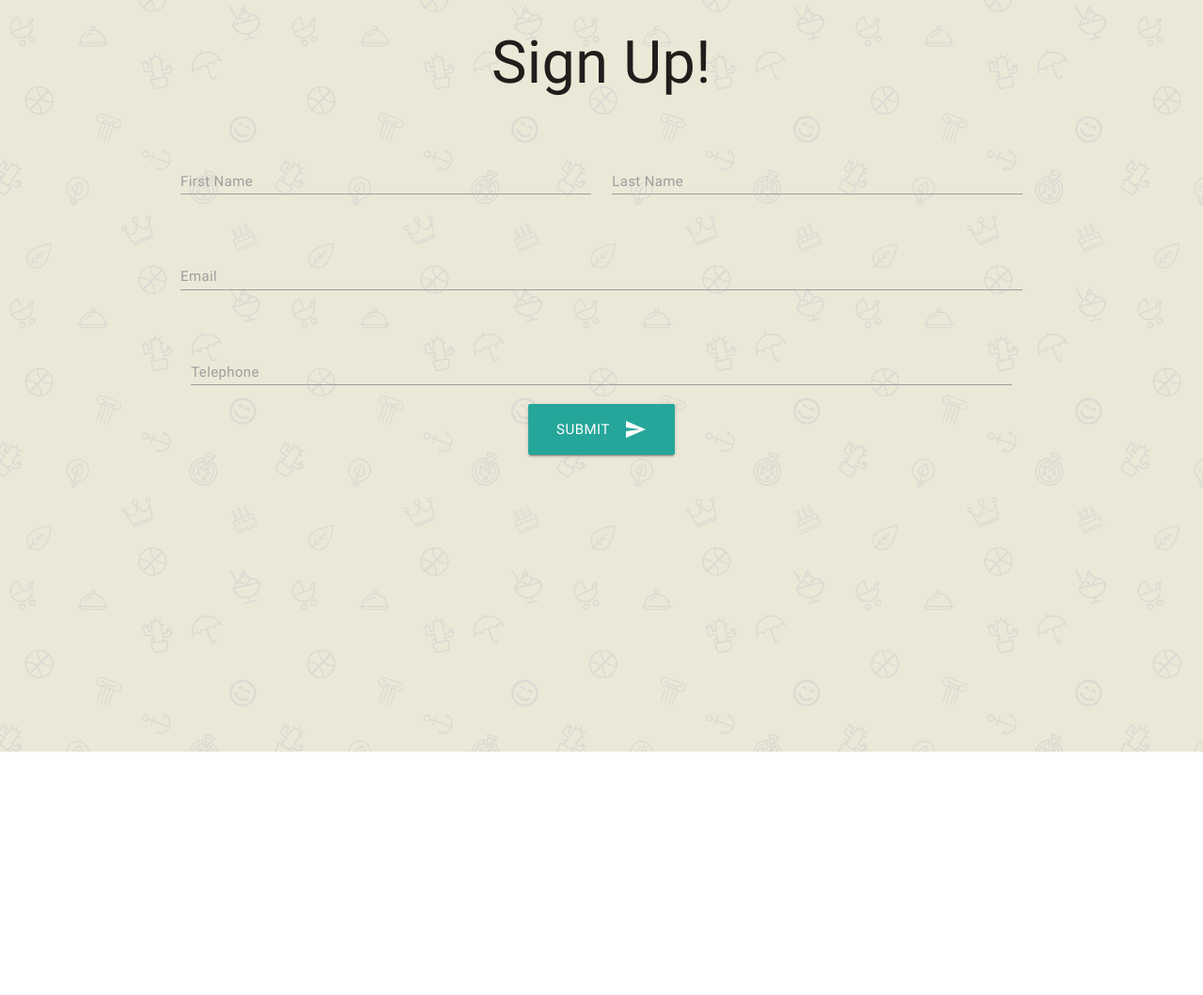
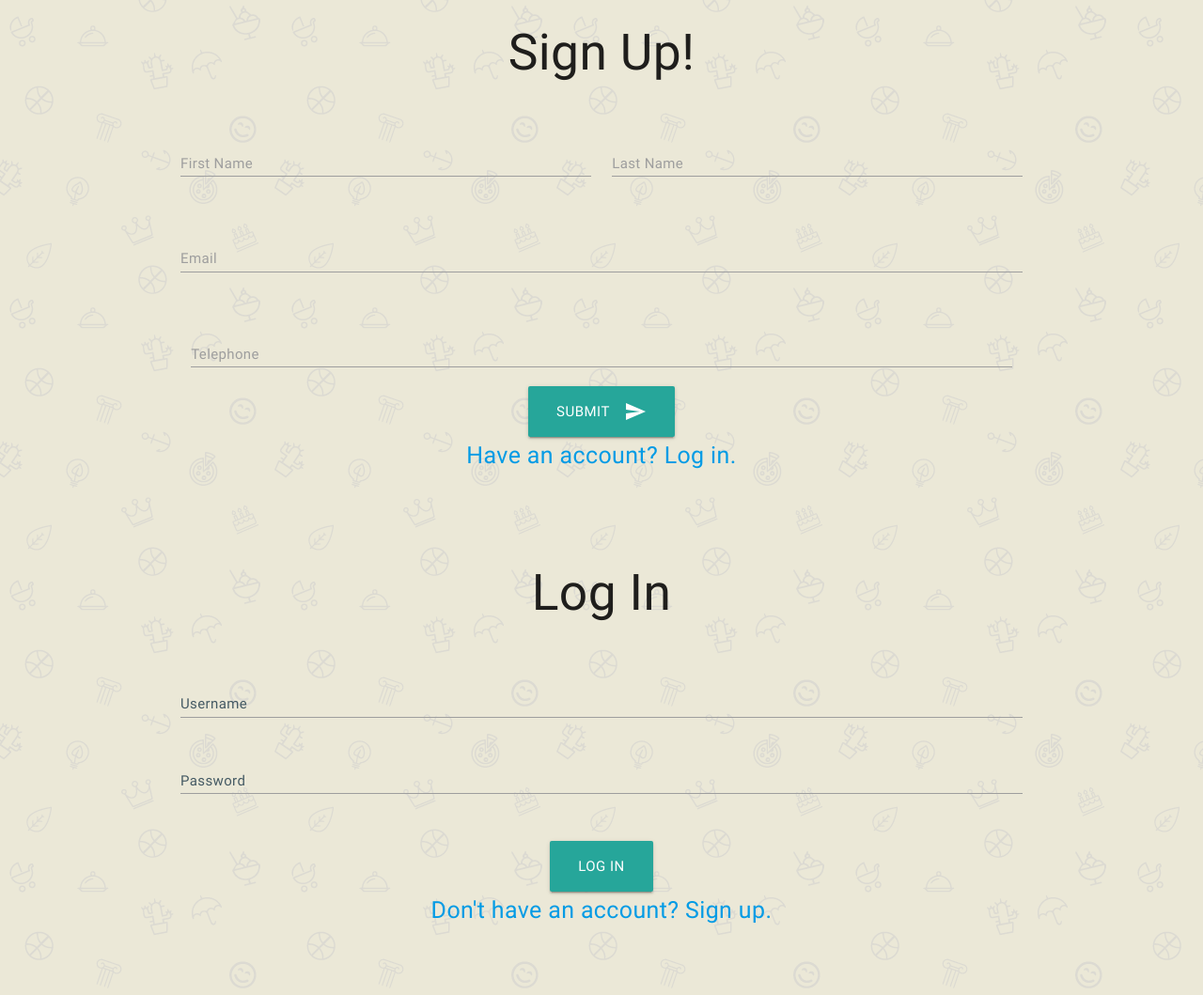
Before and after one commit to dcgutierrez93/Hang_Two, a website: page public/home.html in a window 1280 px wide. Shown: the whole page at 94% size. Before the commit the page ends 800 px from the top, so only its background shows below. Drawn offline with nearby package versions, Linux system fonts and the light colour scheme.

Commit message:
Added to form

```diff
--- a/public/home.html
+++ b/public/home.html
@@ -16,14 +16,15 @@
     </head>
     <body>
         <div class="container">
-            <div class="center-align">
+            <!-- Sign up -->
+            <div class="center-align" id="hang-signup">
                 <div class="row">
                     <div class="col s12">
-                        <h1>Sign Up!</h1>
+                        <h2>Sign Up!</h2>
                     </div>
                 </div>
                 <div class="row">
-                    <form class="col s12" method="POST" id="user-form">
+                    <form class="col s12" action="/api/signup" method="POST" id="user-form">
                         <div class="row">
                             <div class="input-field col s6">
                                 <input id="first_name" type="text" class="validate">
@@ -46,10 +47,53 @@
                                 <label for="icon_telephone">Telephone</label>
                             </div>
                         </div>
+                        <!-- TODO: Password input field -->
+
                         <button class="btn-large waves-effect waves-light" type="submit" name="action">Submit
                             <i class="material-icons right">send</i>
                         </button>
                     </form>
+                    <div class="profile-separator-3"></div>
+
+                    <div class="col s10 offset-s1">
+                        <a href="javascript:displayLogin();">Have an account? Log in.</a>
+
+                        <div class="profile-separator-3"></div>
+                    </div>
+                </div>
+
+            </div>
+
+            <!-- login -->
+            <div class="center-align" id="hang-login">
+                <div class="row">
+                    <div class="col s12">
+                        <h2>Log In</h2>
+                    </div>
+                </div>
+                <div class="row">
+                    <form class="col s12" action="/api/login" method="POST">
+                        <div class="input-field">
+                            <label for="hang-login-username" class="blue-grey-text text-darken-2">Username</label>
+                            <input type="text" name="username" id="hang-login-username" class="validate" required>
+                        </div>
+
+                        <div class="input-field">
+                            <label for="hang-login-password" class="blue-grey-text text-darken-2">Password</label>
+                            <input type="password" name="password" id="hang-login-password" class="validate" required>
+                        </div>
+
+                        <div class="profile-separator-2"></div>
+
+                        <button type="submit" class="btn-large waves-effect waves-light" title="Click to Login">Log In</button>
+                    </form>
+
+                    <div class="col s10 offset-s1">
+                        <a href="javascript:displaySignup();">Don't have an account? Sign up.</a>
+
+                        <div class="profile-separator-3"></div>
+                    </div>
+
                 </div>
             </div>
         </div>
```
Also changed, not shown: routes/api-routes.js (+15 -6 lines).
